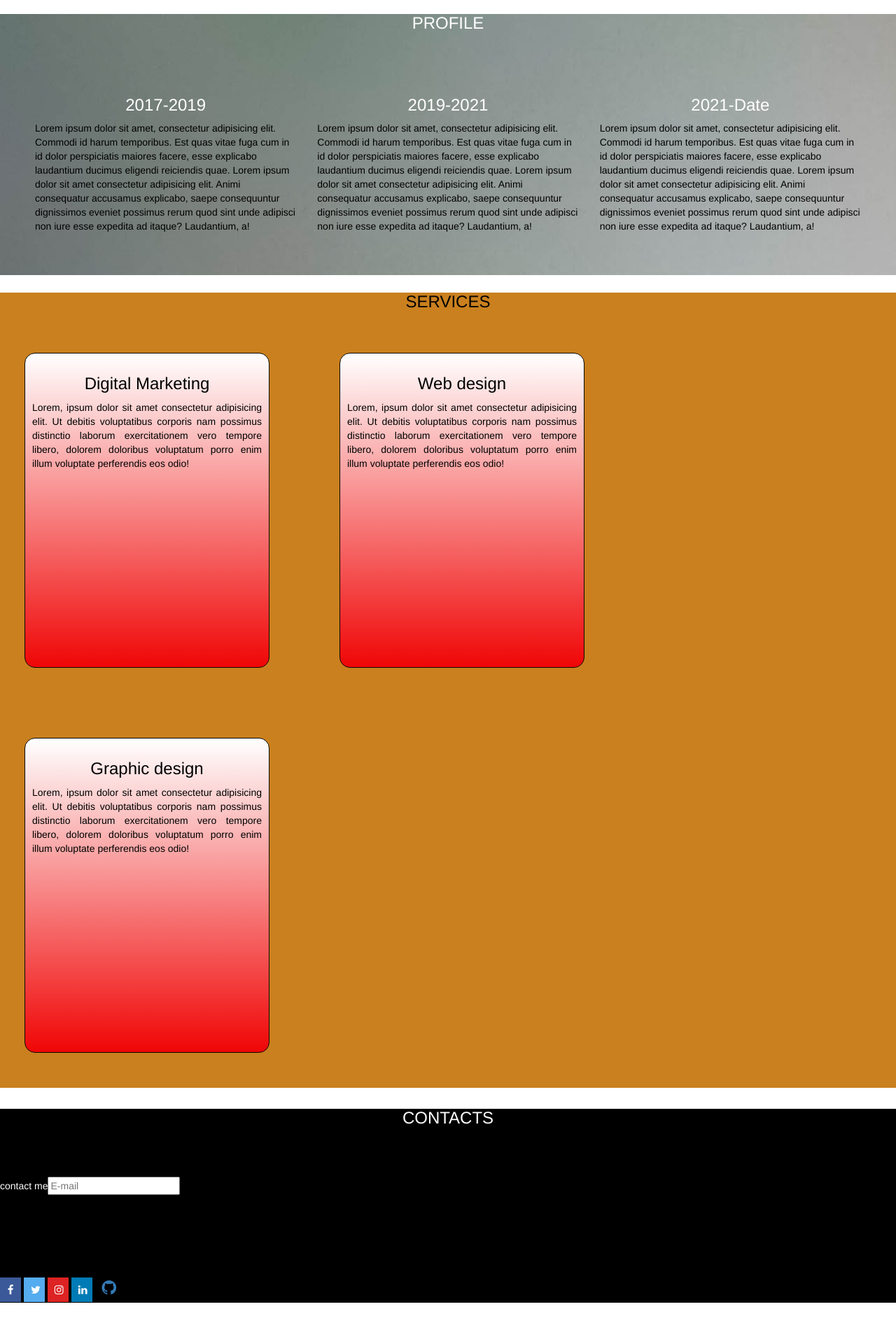
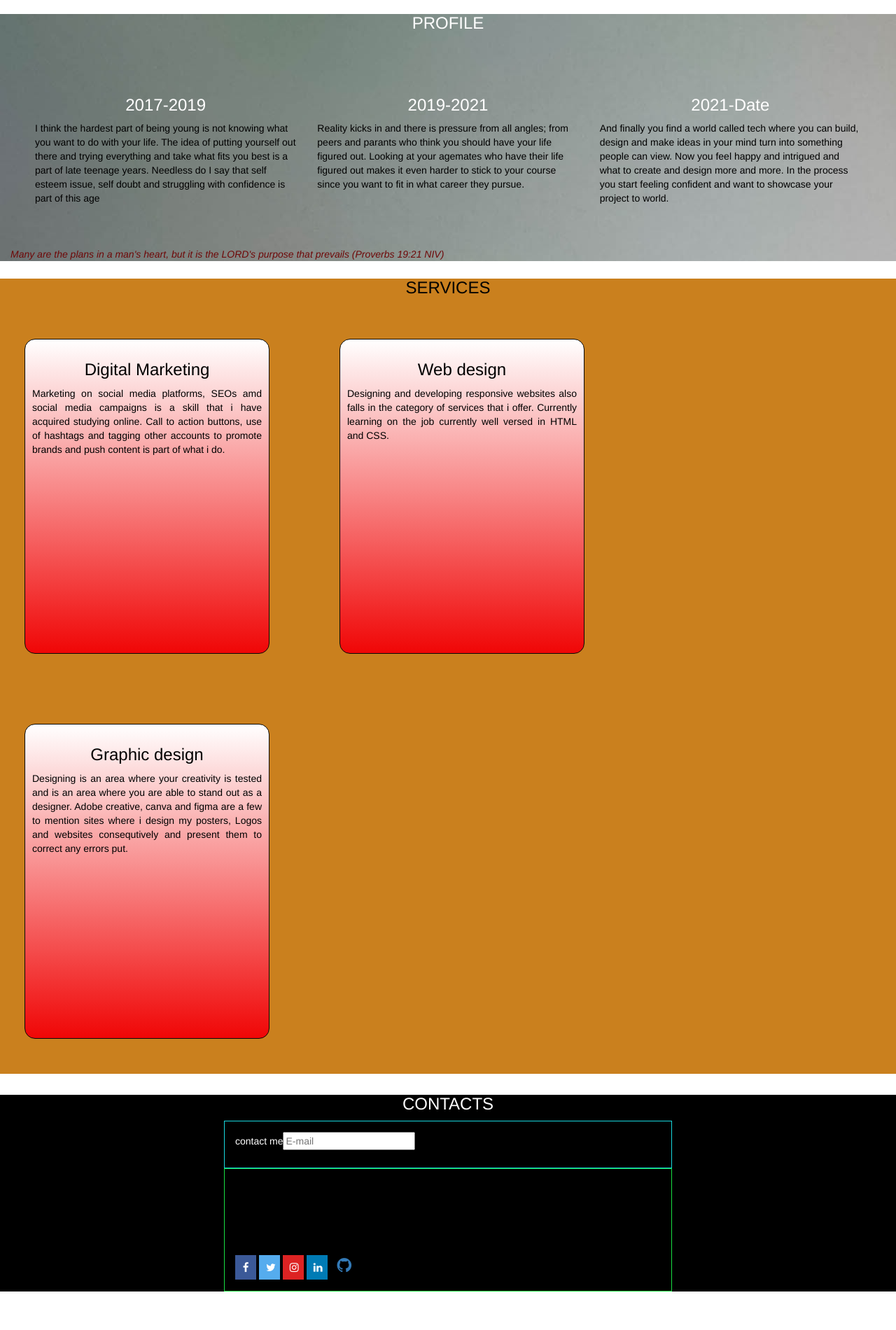
Before and after one commit to timmoh-king/hostportfolio, a plain HTML site: page index.html in a window 1280 px wide. Shown: the part 724-2624 px from the top of the page at 70% size. After the commit the page ends 2569 px from the top, so only its background shows below. Drawn offline with nearby package versions, Linux system fonts and the light colour scheme.

Commit message:
new changes

```diff
--- a/index.html
+++ b/index.html
@@ -2,7 +2,7 @@
   @Author: Your name
   @Date:   2022-03-15 08:17:52
   @Last Modified by:   Your name
-  @Last Modified time: 2022-03-21 20:23:09
+  @Last Modified time: 2022-03-22 06:49:54
 -->
 <!DOCTYPE html>
 <html>
@@ -87,24 +87,27 @@
     <div class="row">
       <div class="col-md-4">
         <h3 class="h3-heading">2017-2019</h3>
-        <p>Lorem ipsum dolor sit amet, consectetur adipisicing elit. Commodi id harum temporibus. Est quas vitae fuga cum in id
-          dolor perspiciatis maiores facere, esse explicabo laudantium ducimus eligendi reiciendis quae. Lorem ipsum dolor sit amet consectetur adipisicing elit. Animi consequatur accusamus explicabo, saepe consequuntur dignissimos
-           eveniet possimus rerum quod sint unde adipisci non iure esse expedita ad itaque? Laudantium, a!</p>
+        <p>I think the hardest part of being young is not knowing what you want to do with your life. The
+          idea of putting yourself out there and trying everything and take what fits you best is a part of late
+          teenage years. Needless do I say that self esteem issue, self doubt and struggling with confidence is part of this age
+        </p>
       </div>
       <div class="col-md-4">
       <h3 class="h3-heading">2019-2021</h3>
-      <p>Lorem ipsum dolor sit amet, consectetur adipisicing elit. Commodi id harum temporibus. Est quas vitae fuga cum in id
-        dolor perspiciatis maiores facere, esse explicabo laudantium ducimus eligendi reiciendis quae. Lorem ipsum dolor sit amet consectetur adipisicing elit. Animi consequatur accusamus explicabo, saepe consequuntur dignissimos
-         eveniet possimus rerum quod sint unde adipisci non iure esse expedita ad itaque? Laudantium, a!</p>
+      <p>Reality kicks in and there is pressure from all angles; from peers and parants who think you should have
+        your life figured out. Looking at your agemates who have their life figured out makes it even harder to
+        stick to your course since you want to fit in what career they pursue.
+      </p>
     </div>
      <div class="col-md-4">
     <h3 class="h3-heading">2021-Date</h3>
-    <p>Lorem ipsum dolor sit amet, consectetur adipisicing elit. Commodi id harum temporibus. Est quas vitae fuga cum in id
-      dolor perspiciatis maiores facere, esse explicabo laudantium ducimus eligendi reiciendis quae. Lorem ipsum dolor sit amet consectetur adipisicing elit. Animi consequatur accusamus explicabo, saepe consequuntur dignissimos
-       eveniet possimus rerum quod sint unde adipisci non iure esse expedita ad itaque? Laudantium, a!</p>
+    <p>And finally you find a world called tech where you can build, design and make ideas in your mind turn into something
+      people can view. Now you feel happy and intrigued and what to create and design more and more. In the process
+     you start feeling confident and want to showcase your project to world. </p>
   </div>
     </div>
     </div>
+    <p><i class="verse">Many are the plans in a man's heart, but it is the LORD's purpose that prevails (Proverbs 19:21 NIV)</i></p>
 </section>
 
 <section id="services">
@@ -112,15 +115,24 @@
   <div class="row">
     <div class="box">
       <h3 class="services-heading">Digital Marketing</h3>
-      <p>Lorem, ipsum dolor sit amet consectetur adipisicing elit. Ut debitis voluptatibus corporis nam possimus distinctio laborum exercitationem vero tempore libero, dolorem doloribus voluptatum porro enim illum voluptate perferendis eos odio!</p>
+      <p>Marketing on social media platforms, SEOs amd social media campaigns is a skill that i have acquired studying
+        online. Call to action buttons, use of hashtags and tagging other accounts to promote brands and push content
+        is part of what i do.
+      </p>
     </div>
     <div class="box">
       <h3 class="services-heading">Web design</h3>
-      <p>Lorem, ipsum dolor sit amet consectetur adipisicing elit. Ut debitis voluptatibus corporis nam possimus distinctio laborum exercitationem vero tempore libero, dolorem doloribus voluptatum porro enim illum voluptate perferendis eos odio!</p>
+      <p>Designing and developing responsive websites also falls in the category of services that i offer. Currently learning
+        on the job currently well versed in HTML and CSS.
+      </p>
+
     </div>
     <div class="box">
       <h3 class="services-heading">Graphic design</h3>
-      <p>Lorem, ipsum dolor sit amet consectetur adipisicing elit. Ut debitis voluptatibus corporis nam possimus distinctio laborum exercitationem vero tempore libero, dolorem doloribus voluptatum porro enim illum voluptate perferendis eos odio!</p>
+      <p>Designing is an area where your creativity is tested and is an area where you are able to stand out as a
+        designer. Adobe creative, canva and figma are a few to mention sites where i design my posters, Logos and websites
+        consequtively and present them to correct any errors put.
+      </a></p>
     </div>
   </div>
 </section>
@@ -129,7 +141,7 @@
 <section id="contacts">
 <p><h3 class="h3-heading" >CONTACTS</h3></p>
 <div>
-  <form class ="form"></form>
+  <form class ="form">
     <p> contact me<input type="text" placeholder="E-mail"> </p>
 
   </form>
--- a/style.css
+++ b/style.css
@@ -2,7 +2,7 @@
  * @Author: Your name
  * @Date:   2022-03-16 08:16:39
  * @Last Modified by:   Your name
- * @Last Modified time: 2022-03-21 20:25:23
+ * @Last Modified time: 2022-03-22 07:00:47
  */
 #welcome-section{
     text-align:center;
@@ -52,6 +52,11 @@ body{
    margin-top: 50px;
    background-image: url(assets/images/kariuki.jpg);
  }
+ .verse{
+ color: rgb(110, 9, 9);
+ align-items: center;
+ padding: 15px;
+ }
 
   @media screen and (min-width: 1920px) {
     body {
@@ -60,8 +65,13 @@ body{
   }
 
   .icons{
-  margin-bottom: 150px;
-  align-items: center;
+    align-items: center;
+    color:white;
+    margin: auto;
+    width: 50%;
+    border: 1px solid rgb(24, 223, 67);
+    padding: 15px;
+
 }
   /* Style all font awesome icons */
 .fa {
@@ -153,5 +163,14 @@ body{
 .form{
   align-items: center;
   color:white;
-  padding:30px;
+  margin: auto;
+  width: 50%;
+  border: 1px solid rgb(24, 216, 223);
+  padding: 15px;
 }
+.center {
+  margin: auto;
+  width: 50%;
+  border: 3px solid rgb(24, 216, 223);
+  padding: 10px;
+}
```
